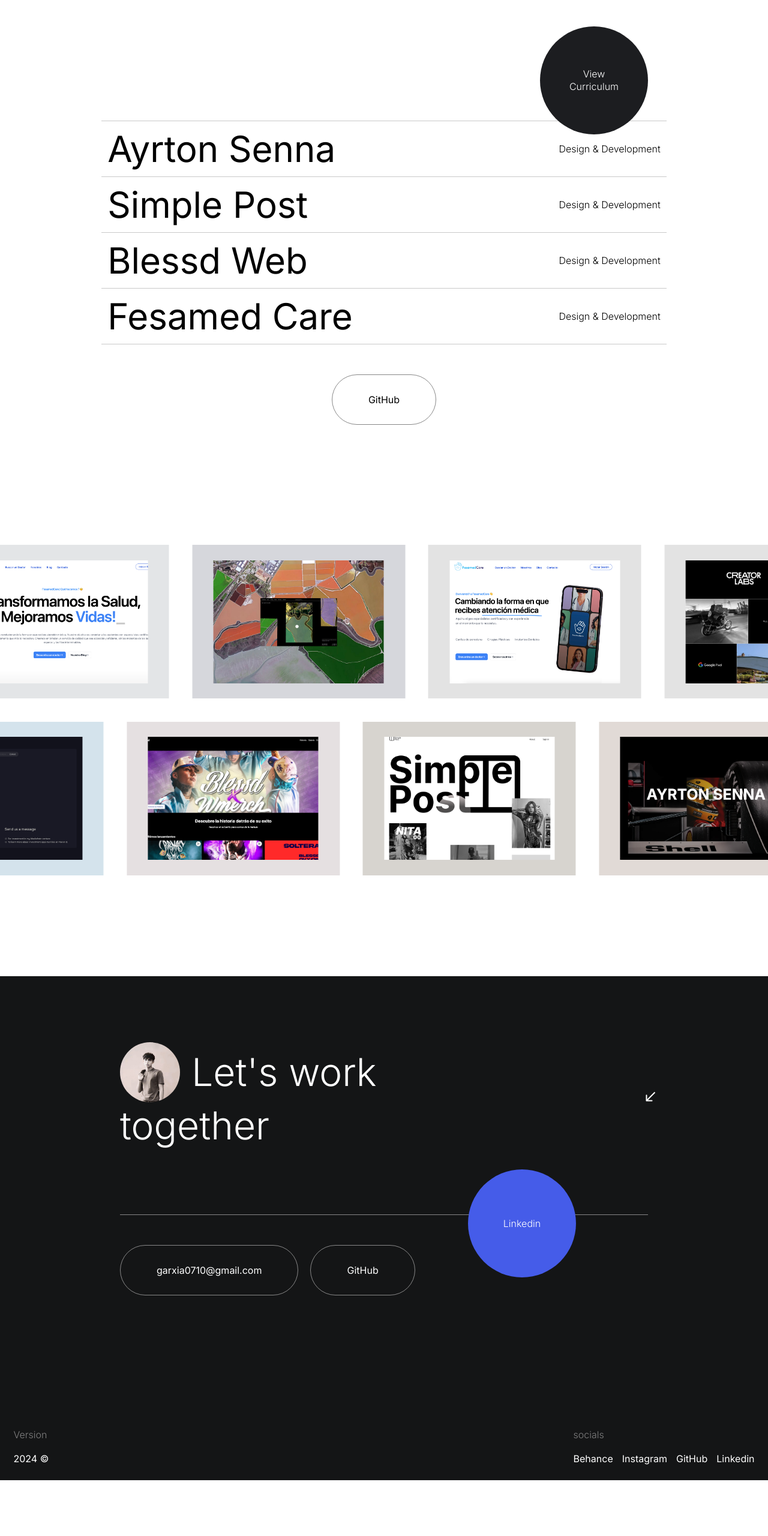
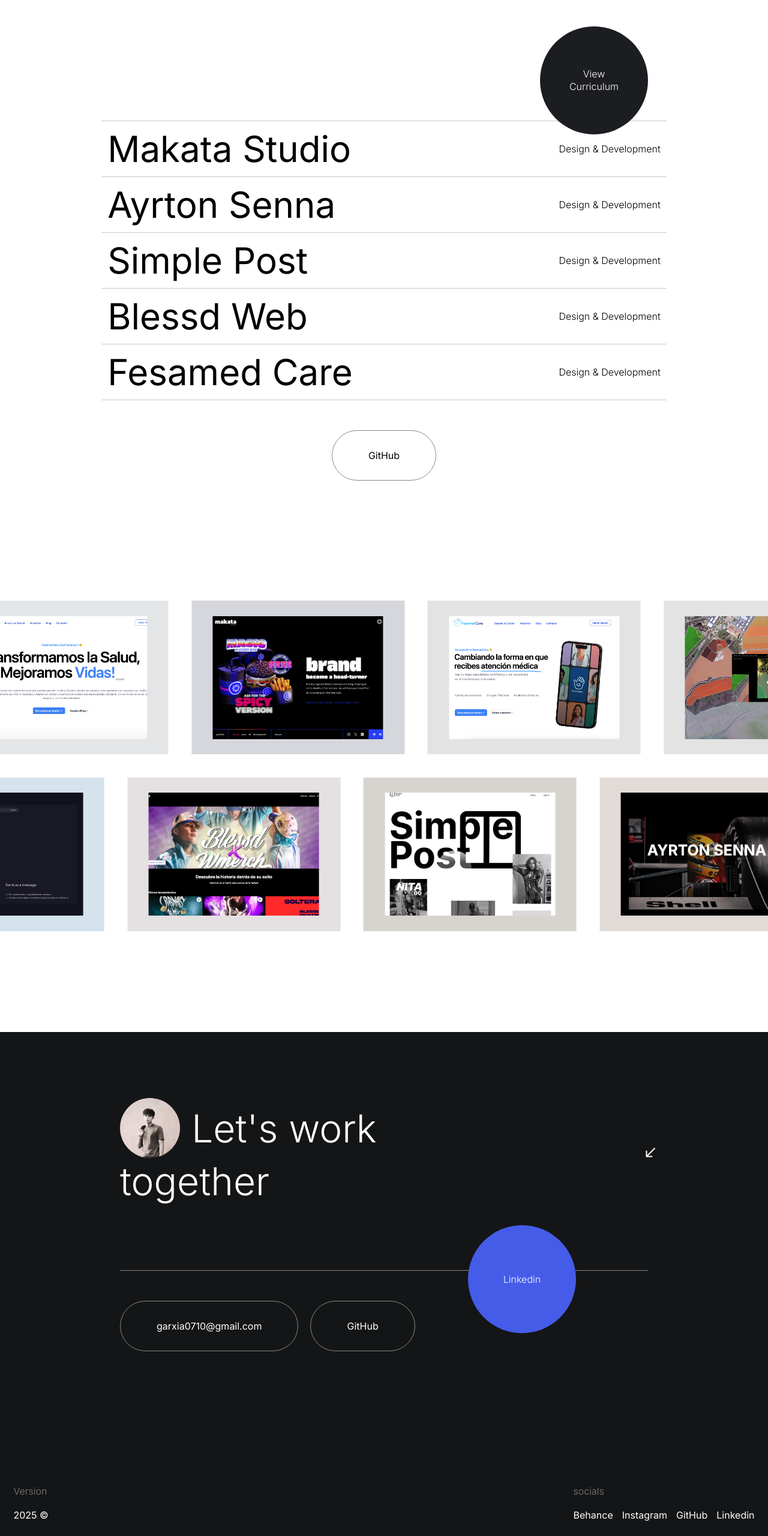
Before and after one commit to davidgarciamunozz/Web-Portfolio, a Next.js app: page / in a window 1280 px wide. Shown: the part 1136-3696 px from the top of the page at 60% size. Before the commit the page ends 3603 px from the top, so only its background shows below. Built offline with nearby package versions, Linux system fonts and the light colour scheme.

Commit message:
feat: Work updated

```diff
--- a/src/components/Contact/index.jsx
+++ b/src/components/Contact/index.jsx
@@ -68,7 +68,7 @@
           <div>
             <span>
               <h3>Version</h3>
-              <p>2024 © </p>
+              <p>2025 © </p>
             </span>
           </div>
           <div>
--- a/src/components/Projects/index.jsx
+++ b/src/components/Projects/index.jsx
@@ -9,6 +9,12 @@
 import './index.css'
 
 const projects = [
+  {
+    title: "Makata Studio",
+    src: "MakataStudio.png",
+    color: "#706D63",
+    link: "https://makata.tv/"
+  },
   {
     title: "Ayrton Senna",
     src: "Senna.png",
--- a/src/components/SlidingImages/index.jsx
+++ b/src/components/SlidingImages/index.jsx
@@ -10,7 +10,7 @@
     },
     {
         color: "#d6d7dc",
-        src: "decimal.jpg"
+        src: "mktBrand.png"
     },
     {
         color: "#e3e3e3",
@@ -19,7 +19,7 @@
     {
         // color: "#21242b",
         color: "#e3e3e3",
-        src: "google.jpg"
+        src: "decimal.jpg"
     }
 ]
 
```
Also changed, not shown: public/images/MakataStudio.png (added), public/images/mktBrand.png (added).
